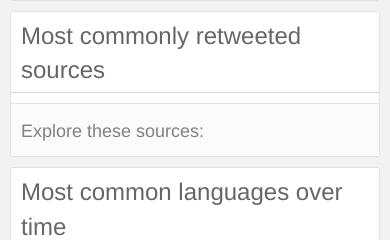
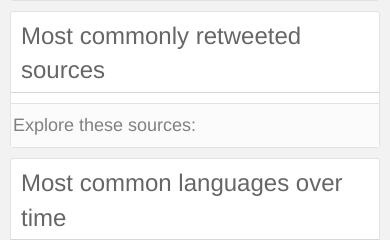
Before and after one commit to Monsk/tweet_capture_app, a Flask app: template app/templates/lang.html in a window 390 px wide. Shown: the part 539-779 px from the top of the page. Run offline with Flask 2, Linux system fonts and the light colour scheme; the template is opened without the code that fills it, so the values that code supplies are empty; parts of the project's set-up code (start-up, migrations or seed data) failed here and were passed over; some libraries are stand-ins or nearby versions.

Commit message:
updated custom css for responsive font-size on buttons

```diff
--- a/app/languages.json
+++ b/app/languages.json
@@ -38,7 +38,7 @@
   "el":"Greek, Modern (1453-)",
   "en":"English",
   "eo":"Esperanto",
-  "es":"Spanish; Castilian",
+  "es":"Spanish",
   "et":"Estonian",
   "eu":"Basque",
   "fa":"Persian",
--- a/app/static/css/custom.css
+++ b/app/static/css/custom.css
@@ -25,8 +25,13 @@
 }
 
 .twitter-button {
+  line-height: 2vh;
   color: #808080;
   border: 1px solid #808080;
+  font-size: 14px;
+  font-size: 1vmax;
+  padding: 0.5px 10px 5px;
+  padding: 0.5vw 0.5vw 0.5vw;
 }
 
 .center-wrapper {
--- a/app/static/lib/css/keen-dashboards.css
+++ b/app/static/lib/css/keen-dashboards.css
@@ -67,6 +67,8 @@ body.application hr {
   background: #fbfbfb;
   border-top: 1px solid #e2e2e2;
   color: #808080;
-  font-size: 12px;
-  padding: 8px 10px 5px;
+  font-size: 14px;
+  font-size: 1vw;
+  padding: 0.5px 10px 5px;
+  padding: 0.5vw 0.5vw 0.5vw;
 }
--- a/app/templates/index.html
+++ b/app/templates/index.html
@@ -169,11 +169,8 @@
 var timeLangData = {{ timeLangData | safe }}
 var sourceData = {{ sourceData | safe }}
 </script>
+
 <script src="./static/js/graphs.js"></script>
-
-
-
-
 <script src="./static/lib/js/keen.min.js"></script>
 <!-- <script src='./static/js/graphs.js' type='text/javascript'></script> -->
 </body>
```
Also changed, not shown: sqlite.db.
